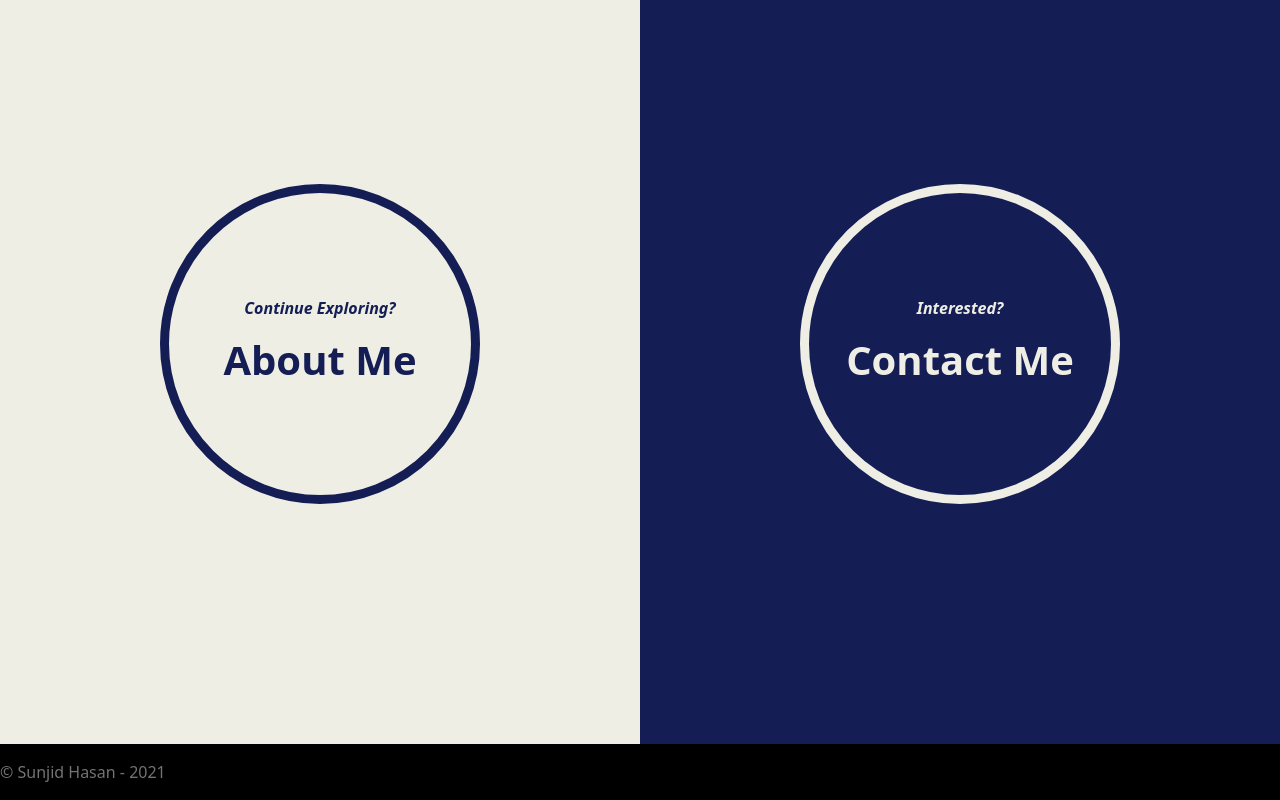
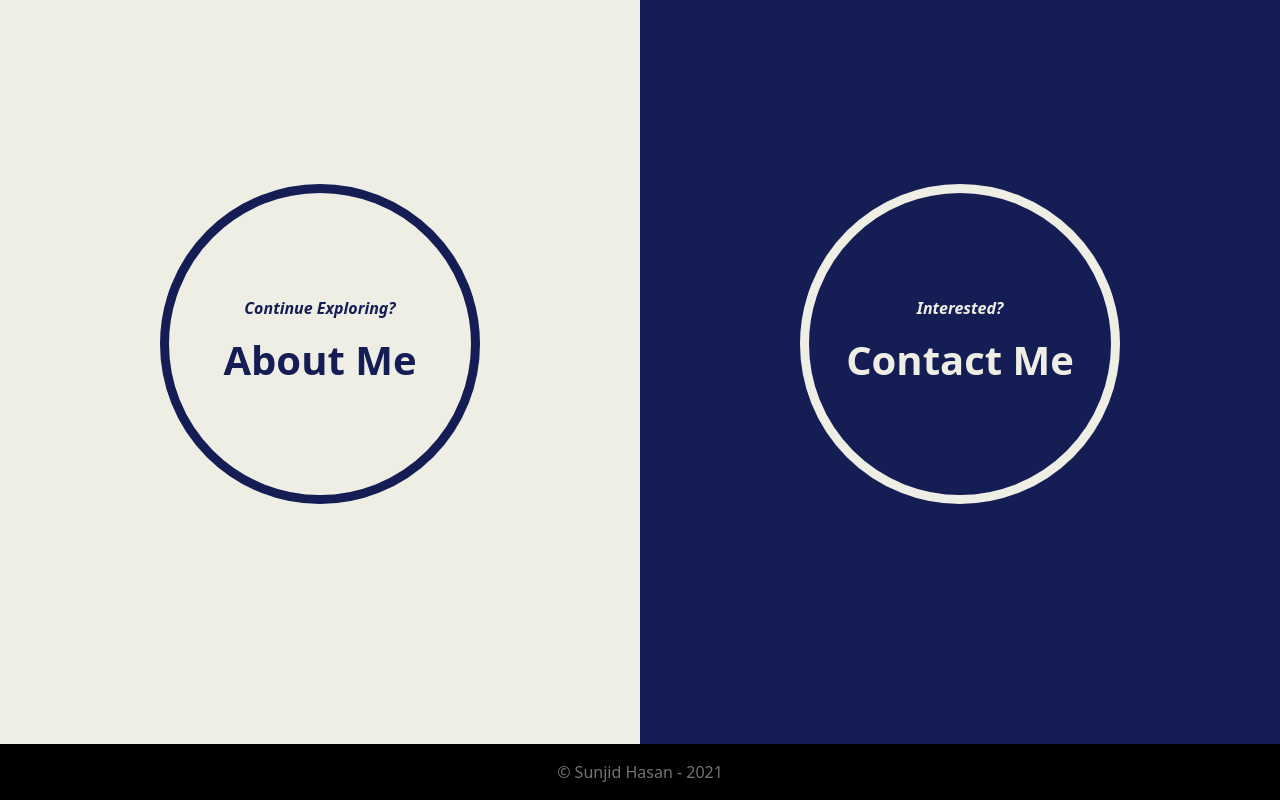
Before and after one commit to sunjid-git/sunjid-hasan, a React (Create React App) app: page / in a window 1280 px wide. Shown: the part 1736-2536 px from the top of the page. Built offline with nearby package versions, Linux system fonts and the light colour scheme.

Commit message:
nana kichu thik kori

```diff
--- a/src/components/Footer/Footer.css
+++ b/src/components/Footer/Footer.css
@@ -5,6 +5,7 @@
 footer{
     /* text-align: center; */
     background-color: black;
+    text-align:center;
     color: #747272;
     width: 100%;
     padding: 1rem 0;
--- a/src/components/Header/Header.css
+++ b/src/components/Header/Header.css
@@ -36,7 +36,8 @@ header {
   .header-link nav ul li:hover {
     padding: 0.5rem 0;
     width: 100vw;
-    background-color: #5f5819;
+    background-color: #141E55;
+    color: #EFEEE5;
   }
 
   .header .sunjid {
```
